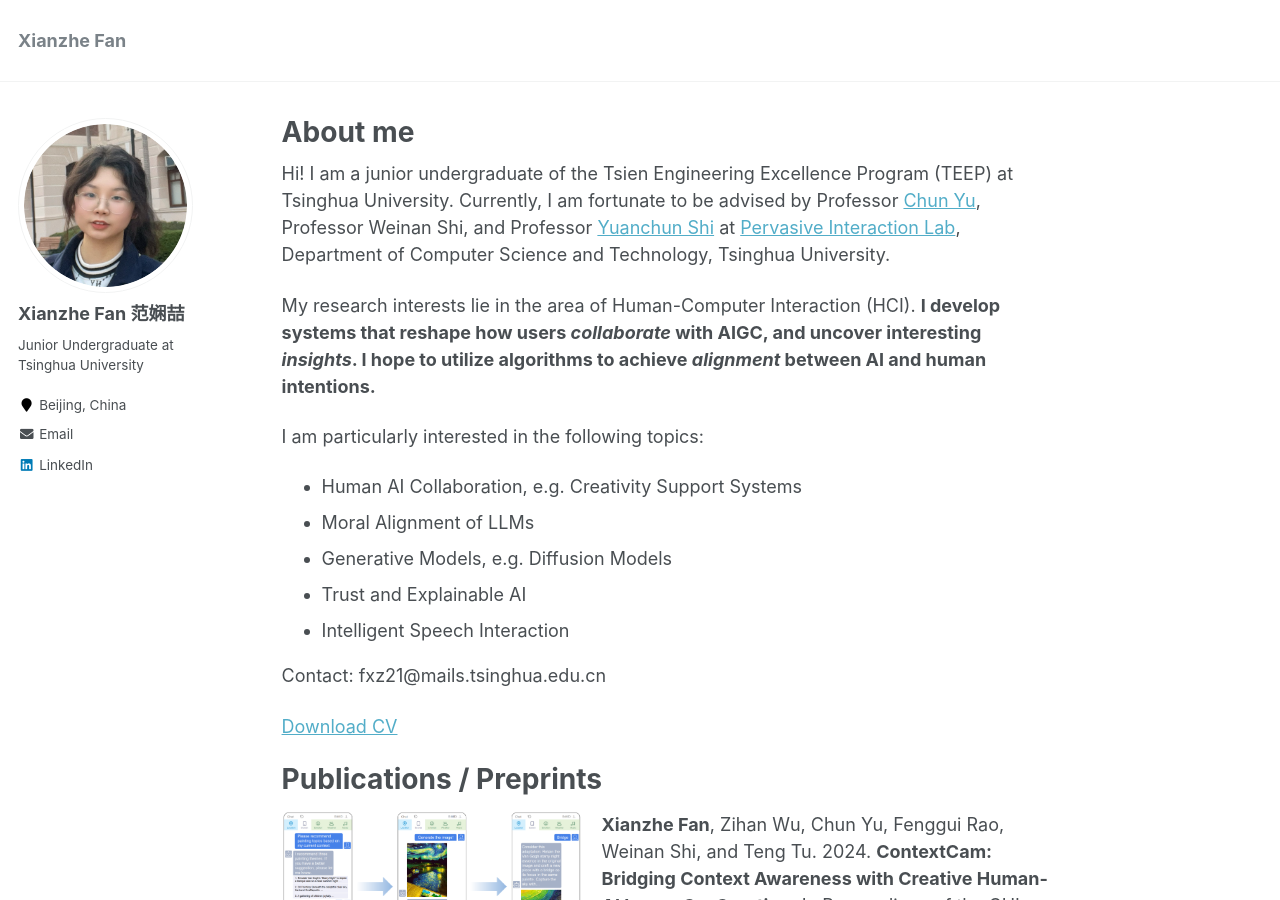
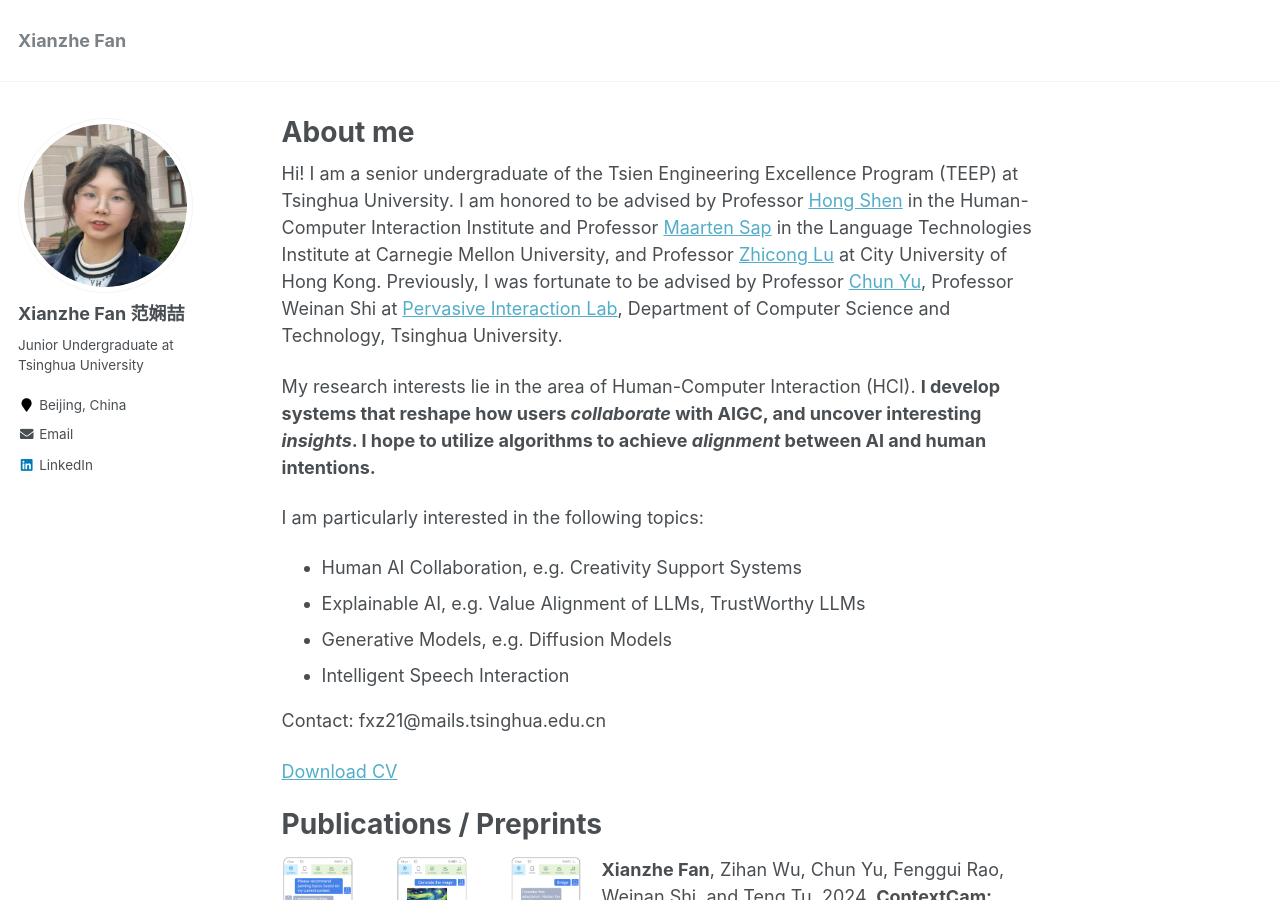
Before and after one commit to XianzheFan/XianzheFan.github.io, a Jekyll site: the page built from _pages/about.md, in a window 1280 px wide and 900 px high. Built offline with Jekyll 4.4.1, drawn with Linux system fonts in a browser that asks for light colours.

Commit message:
Add files via upload

```diff
--- a/_pages/about.md
+++ b/_pages/about.md
@@ -8,21 +8,20 @@ redirect_from:
   - /about.html
 ---
 
-Hi! I am a junior undergraduate of the Tsien Engineering Excellence Program (TEEP) at Tsinghua University.
-Currently, I am fortunate to be advised by Professor [Chun Yu](https://pi.cs.tsinghua.edu.cn/lab/people/ChunYu/), Professor Weinan Shi, and Professor [Yuanchun Shi](https://www.cs.tsinghua.edu.cn/csen/info/1306/4332.htm) at [Pervasive Interaction Lab](https://pi.cs.tsinghua.edu.cn/), Department of Computer Science and Technology, Tsinghua University.
-<!-- I am also honored to be advised by Professor [Hong Shen](https://www.andrew.cmu.edu/user/hongs/) in the Human-Computer Interaction Institute at Carnegie Mellon University. -->
+Hi! I am a senior undergraduate of the Tsien Engineering Excellence Program (TEEP) at Tsinghua University.
+I am honored to be advised by Professor [Hong Shen](https://www.andrew.cmu.edu/user/hongs/) in the Human-Computer Interaction Institute and Professor [Maarten Sap](https://maartensap.com/) in the Language Technologies Institute at Carnegie Mellon University, and Professor [Zhicong Lu](https://www.cs.cityu.edu.hk/~zhiconlu/) at City University of Hong Kong.
+Previously, I was fortunate to be advised by Professor [Chun Yu](https://pi.cs.tsinghua.edu.cn/lab/people/ChunYu/), Professor Weinan Shi at [Pervasive Interaction Lab](https://pi.cs.tsinghua.edu.cn/), Department of Computer Science and Technology, Tsinghua University.
+
 
 My research interests lie in the area of Human-Computer Interaction (HCI).
 **I develop systems that reshape how users *collaborate* with AIGC, and uncover interesting *insights*. I hope to utilize algorithms to achieve *alignment* between AI and human intentions.**
 
 I am particularly interested in the following topics:
 * Human AI Collaboration, e.g. Creativity Support Systems
-* Moral Alignment of LLMs
+* Explainable AI, e.g. Value Alignment of LLMs, TrustWorthy LLMs
 * Generative Models, e.g. Diffusion Models
-* Trust and Explainable AI
 * Intelligent Speech Interaction
 
-<!-- **I am seeking PhD positions in the HCI/CS field starting in fall 2025!** -->
 
 Contact: fxz21@mails.tsinghua.edu.cn
 
```
